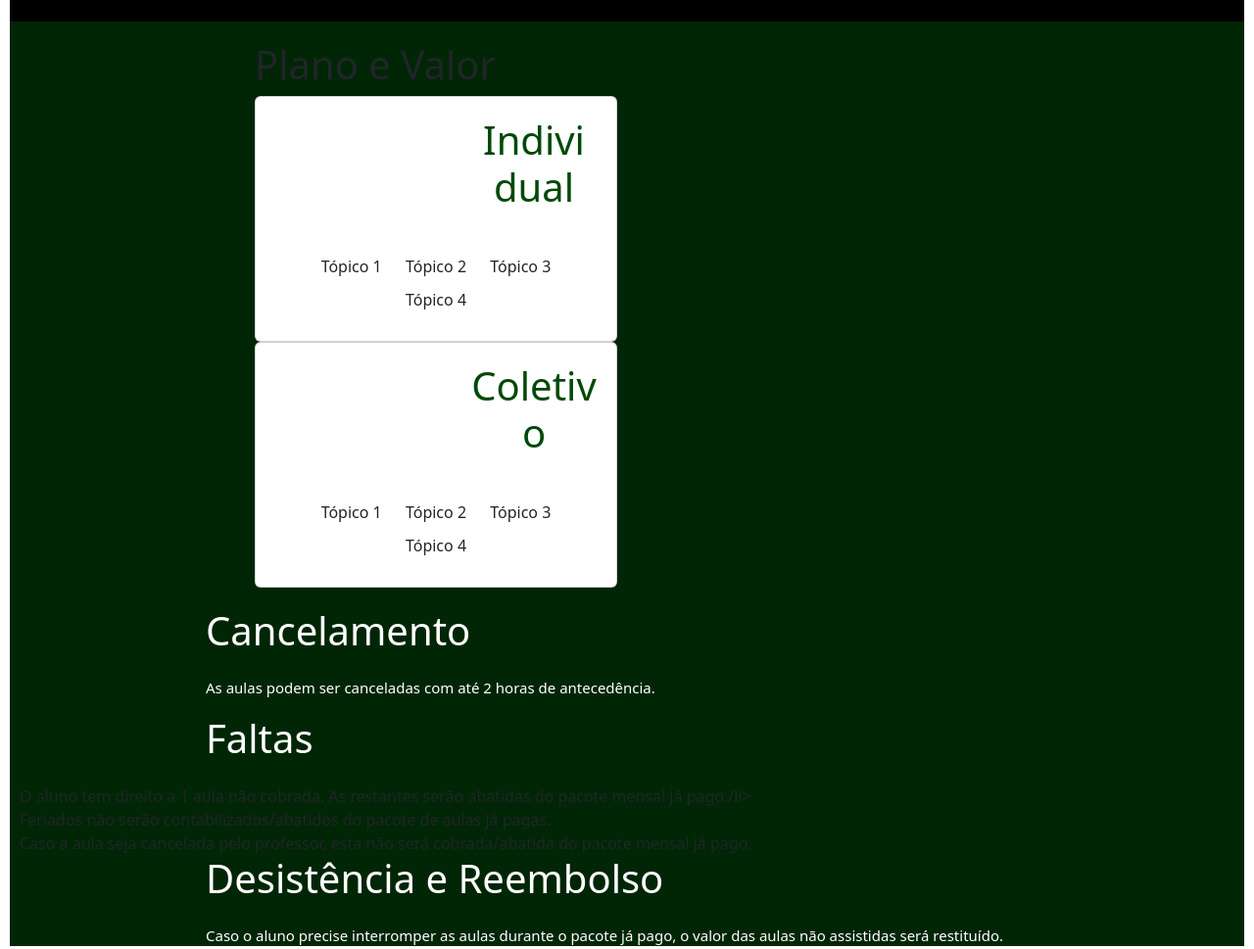
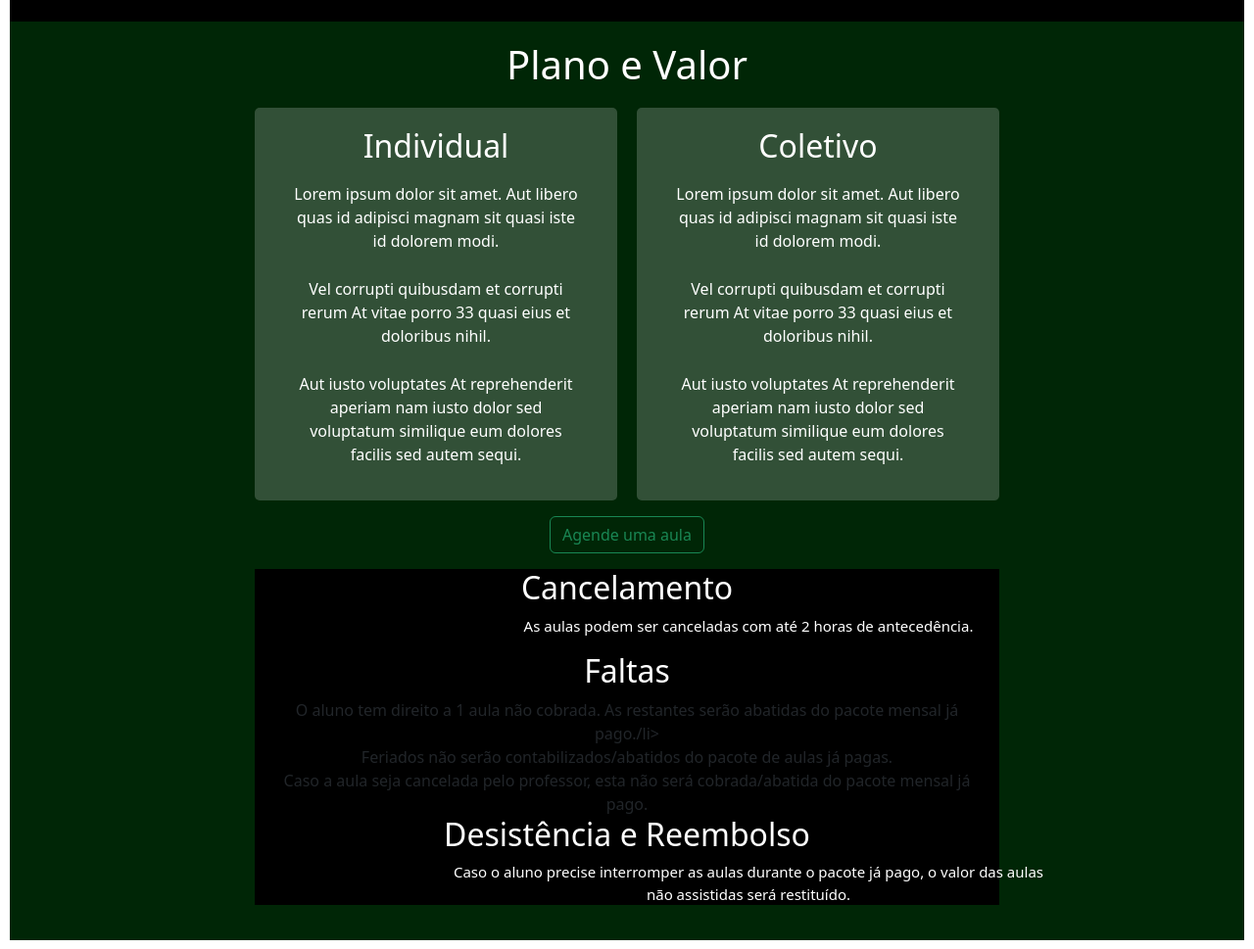
Before and after one commit to matheuspere/landingpage-mario, a website: page index.html in a window 1280 px wide. Shown: the part 1540-2509 px from the top of the page at 98% size. Drawn offline with nearby package versions, Linux system fonts and the light colour scheme.

Commit message:
atualizado Plano e valor

```diff
--- a/index.html
+++ b/index.html
@@ -35,7 +35,7 @@
 
     <div class="content-wrapper">
       <div class="text">
-        <h2>Com quem vou aprender?</h2>
+        <h3>Com quem vou aprender?</h3>
         <p>Lorem ipsum, dolor sit amet consectetur adipisicing elit. Optio inventore ad laboriosam nobis dicta dolorem iste repellat nemo eius incidunt. Saepe error aut nam, harum consequuntur aperiam eius fuga aliquid.</p>
         <p>Lorem ipsum dolor sit amet consectetur adipisicing elit. Voluptates sapiente dolorum accusamus saepe ipsam? Architecto, eos, consequatur accusamus quam, tempora a necessitatibus dicta quasi deserunt eaque eum temporibus! Natus, expedita.</p>
       </div>
@@ -81,30 +81,27 @@
 
   <section id="valores-horarios">
     <div class="valor">
-      <div class="plano-valor">
       <h1>Plano e Valor</h1>
-        <div class="card">
+      <div class="columns">
+          <div class="column">
               <h2>Individual</h2>
               <ul>
-            <li>Tópico 1</li>
-            <li>Tópico 2</li>
-            <li>Tópico 3</li>
-            <li>Tópico 4</li>
+                  <li>Lorem ipsum dolor sit amet. Aut libero quas id adipisci magnam sit quasi iste id dolorem modi.</li>
+                  <li>Vel corrupti quibusdam et corrupti rerum At vitae porro 33 quasi eius et doloribus nihil.</li>
+                  <li>Aut iusto voluptates At reprehenderit aperiam nam iusto dolor sed voluptatum similique eum dolores facilis sed autem sequi.</li>
               </ul>
           </div>
-        <div class="card">
+          <div class="column">
               <h2>Coletivo</h2>
               <ul>
-            <li>Tópico 1</li>
-            <li>Tópico 2</li>
-            <li>Tópico 3</li>
-            <li>Tópico 4</li>
+                <li>Lorem ipsum dolor sit amet. Aut libero quas id adipisci magnam sit quasi iste id dolorem modi.</li>
+                <li>Vel corrupti quibusdam et corrupti rerum At vitae porro 33 quasi eius et doloribus nihil.</li>
+                <li>Aut iusto voluptates At reprehenderit aperiam nam iusto dolor sed voluptatum similique eum dolores facilis sed autem sequi.</li>
               </ul>
           </div>
       </div>
+      <button type="button" class="btn btn-outline-success m-3 p-10" value="submit">Agende uma aula</button>
   </div>
-
-  </section>
 
   <section id="duvidas">
     <!-- Conteúdo da seção Modalidades -->
--- a/stylo.css
+++ b/stylo.css
@@ -73,7 +73,7 @@ section#apresentacao {
   background-color: #002606;
 }
 
-section#apresentacao h2 {
+section#apresentacao h3 {
   color: #ffffff;
   padding-bottom: 15px;
   margin-left: 200px;
@@ -164,41 +164,56 @@ transform: translateY(70px);
 
 
 section#valores-horarios {
-  background-color: #002606;
   max-width: 800px;
   margin: 0 auto;
   padding: 20px;
+  text-align: center;
+}
+
+.columns {
+  display: flex;
+  justify-content: center;
+  gap: 20px;
+  margin-top: 20px;
 }
 
 
 
-section#valores-horarios h2 {
-  text-align: center;
-  margin-bottom: 30px;
-  color: #004908;
+.column {
+  flex: 1;
+  background-color: rgba(249, 249, 249, 0.2);
+  padding: 20px;
+  border-radius: 5px;
 }
 
-.card {
-  display: inline-block;
-  width: calc(50% - 10px);
-  border: 1px solid #ccc;
-  border-radius: 8px;
-  padding: 20px;
-  box-sizing: border-box;
+ .valor h1 {
+  margin-top: 0;
+  color: #ffffff;
 }
 
-.card h2 {
-  font-size: 20px;
-  margin-bottom: 15px;
-  color: ;
+section#valores-horarios h2 {
+  margin-top: 0;
+  color: #ffffff;
+  text-align: ;
 }
 
-.card ul {
+.valor ul {
   list-style-type: none;
   padding: 0;
   margin: 0;
 }
 
-.card ul li {
-  margin-bottom: 10px;
+.valor li {
+  margin-bottom: 5px;
+  padding: 10px;
+  color: #ffffff;
 }
+
+section#duvidas {
+  background-color: #000000;
+}
+
+.btn btn-outline-success {
+  padding: 10px;
+
+}
```
Lines whose indentation alone changed are shown as unchanged.
